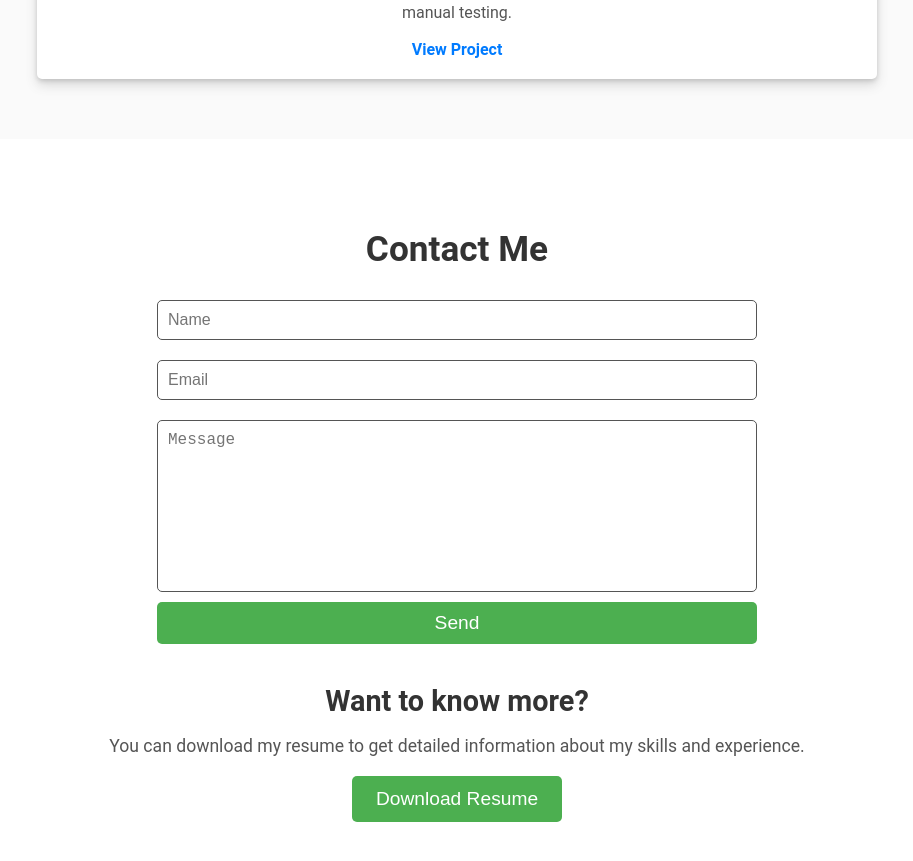
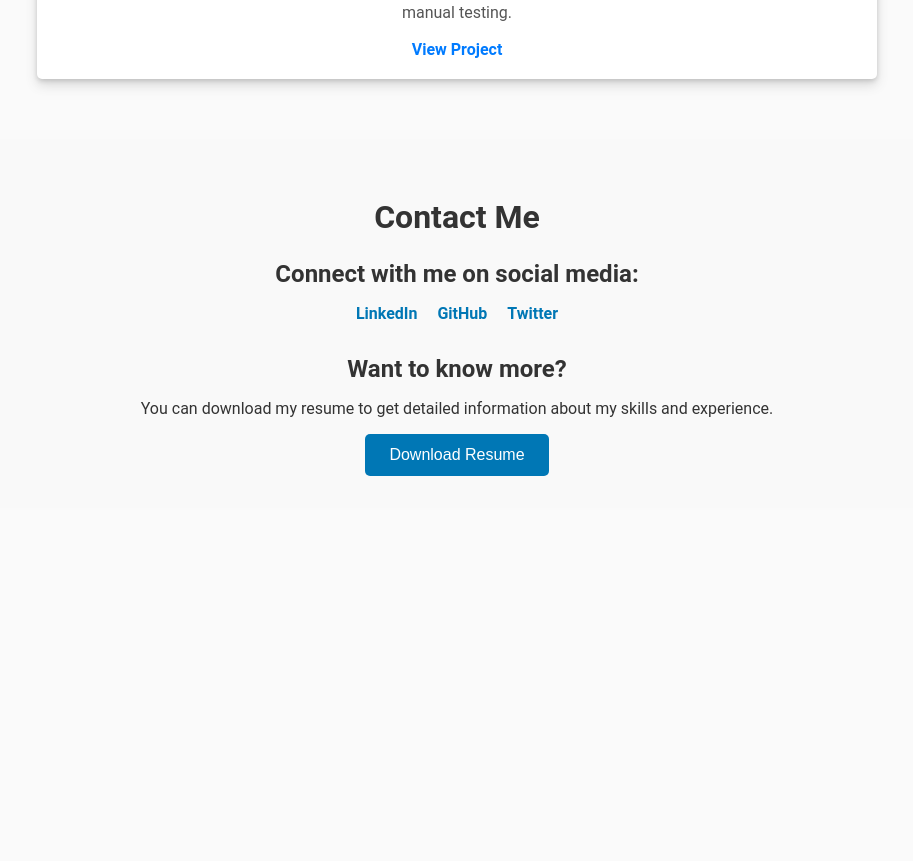
Before and after one commit to tumikole/portfolio, a React (Create React App) app in the folder frontend/: page / in a window 1280 px wide. Shown: the part 2580-3441 px from the top of the page, without its empty margins (183-1096 px from the left). After the commit the page ends 3088 px from the top, so only its background shows below. Built offline with nearby package versions, Linux system fonts and the light colour scheme.

Commit message:
Added social links

```diff
--- a/frontend/src/Components/Contact.js
+++ b/frontend/src/Components/Contact.js
@@ -5,12 +5,15 @@ import Resume from '../assets/pdf/Ramollo Samuel Tumisan (3).pdf'
 const Contact = () => (
   <section className="contact">
     <h2>Contact Me</h2>
-    <form>
-      <input type="text" placeholder="Name" />
-      <input type="email" placeholder="Email" />
-      <textarea placeholder="Message"></textarea>
-      <button type="submit">Send</button>
-    </form>
+
+    <div className="social-links">
+      <h3>Connect with me on social media:</h3>
+      <ul>
+        <li><a href="https://www.linkedin.com/in/your-profile" target="_blank" rel="noopener noreferrer">LinkedIn</a></li>
+        <li><a href="https://github.com/your-profile" target="_blank" rel="noopener noreferrer">GitHub</a></li>
+        <li><a href="https://twitter.com/your-profile" target="_blank" rel="noopener noreferrer">Twitter</a></li>
+      </ul>
+    </div>
 
     <div className="resume-download">
       <h3>Want to know more?</h3>
--- a/frontend/src/Components/styles/Contact.scss
+++ b/frontend/src/Components/styles/Contact.scss
@@ -20,79 +20,69 @@ $border-radius: 5px;
   }
 
   .contact {
-    padding: 60px 20px;
-    background-color: $white;
     text-align: center;
+    padding: 2rem;
+    background-color: #f9f9f9;
 
     h2 {
-      color: $secondary-color;
-      font-size: 2.2rem;
-      margin-bottom: 20px;
+      font-size: 2rem;
+      margin-bottom: 1rem;
     }
 
-    form {
-      max-width: 600px;
-      margin: 0 auto;
-      display: flex;
-      flex-direction: column;
+    .social-links {
+      margin-bottom: 2rem;
 
-      input,
-      textarea {
-        margin: 10px 0;
-        padding: 10px;
-        font-size: 1rem;
-        border: 1px solid $dark-gray;
-        border-radius: $border-radius;
+      h3 {
+        font-size: 1.5rem;
+        margin-bottom: 1rem;
       }
 
-      textarea {
-        resize: none;
-        height: 150px;
-      }
+      ul {
+        list-style: none;
+        padding: 0;
 
-      button {
-        padding: 10px 20px;
-        font-size: 1.2rem;
-        color: $white;
-        background-color: $primary-color;
-        border: none;
-        border-radius: $border-radius;
-        cursor: pointer;
-        transition: background-color 0.3s ease;
+        li {
+          display: inline-block;
+          margin: 0 10px;
 
-        &:hover {
-          background-color: darken($primary-color, 10%);
+          a {
+            text-decoration: none;
+            color: #0077b5; /* LinkedIn blue as an example */
+            font-weight: bold;
+            transition: color 0.3s ease;
+
+            &:hover {
+              color: #005582;
+            }
+          }
         }
       }
     }
 
     .resume-download {
-      margin-top: 40px;
+      margin-top: 2rem;
 
       h3 {
-        font-size: 1.8rem;
-        margin-bottom: 10px;
-        color: $secondary-color;
+        font-size: 1.5rem;
+        margin-bottom: 1rem;
       }
 
       p {
-        font-size: 1.1rem;
-        color: $dark-gray;
-        margin-bottom: 20px;
+        margin-bottom: 1rem;
       }
 
       .resume-button {
-        padding: 12px 24px;
-        font-size: 1.2rem;
-        color: $white;
-        background-color: $primary-color;
+        padding: 0.75rem 1.5rem;
+        background-color: #0077b5;
+        color: #fff;
         border: none;
-        border-radius: $border-radius;
+        border-radius: 5px;
         cursor: pointer;
+        font-size: 1rem;
         transition: background-color 0.3s ease;
 
         &:hover {
-          background-color: darken($primary-color, 10%);
+          background-color: #005582;
         }
       }
     }
```
